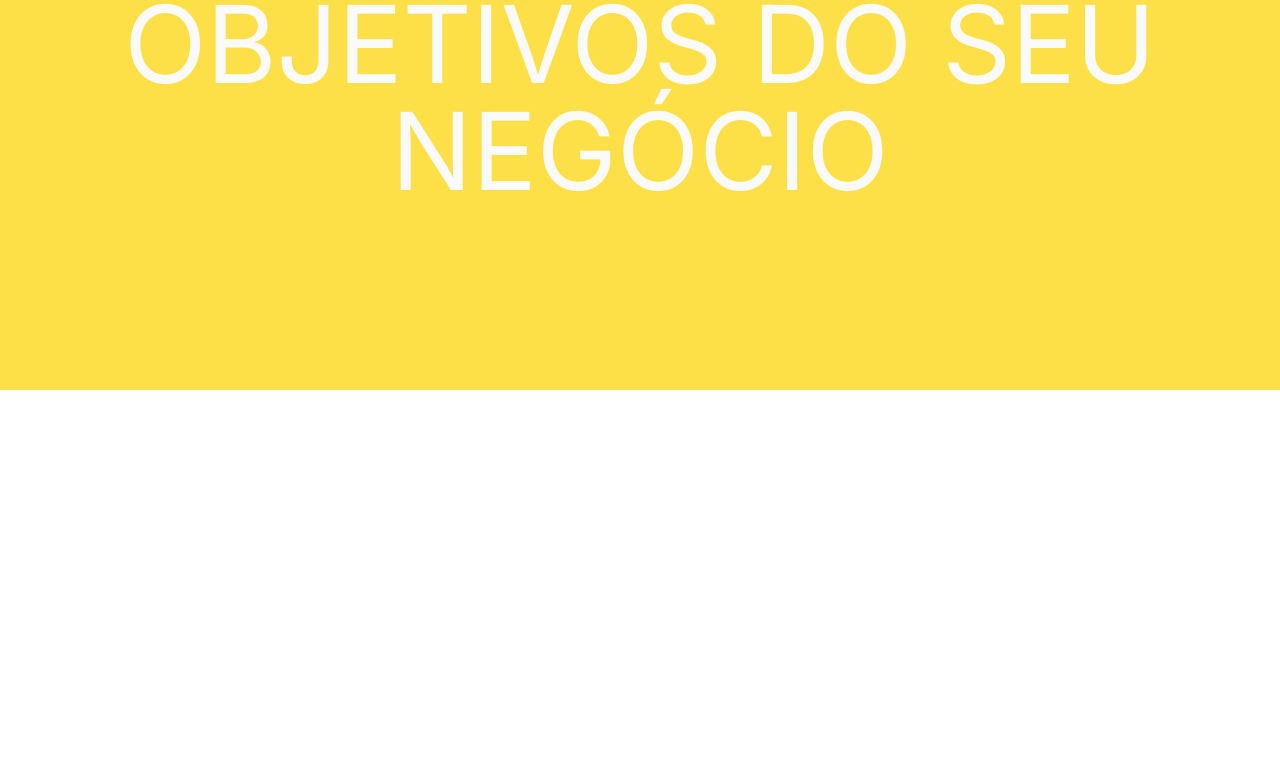
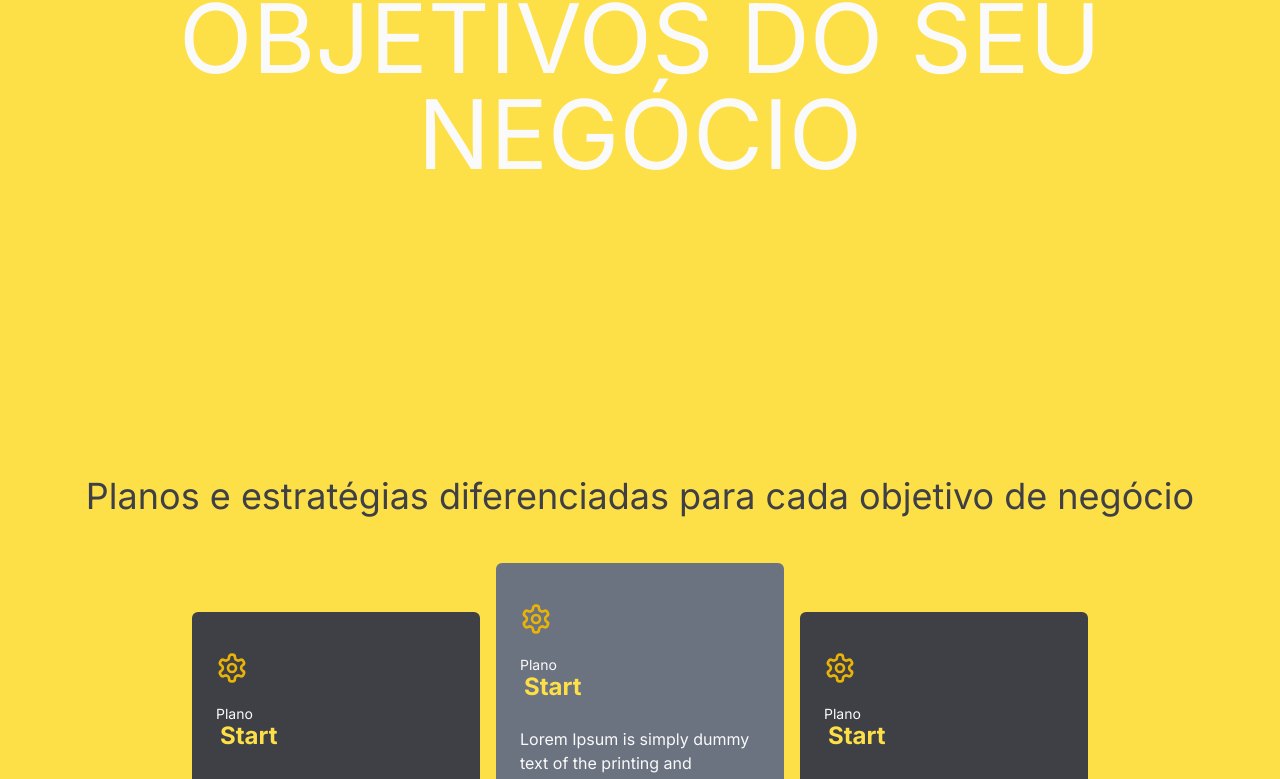
Before and after one commit to pdrolucasz/warni, a Next.js app: page / in a window 1280 px wide. Shown: the part 2010-2789 px from the top of the page. Built offline with nearby package versions, Linux system fonts and the light colour scheme.

Commit message:
seção de planos

```diff
--- a/src/app/page.tsx
+++ b/src/app/page.tsx
@@ -1,6 +1,7 @@
 import { SectionTop } from "@/components/Sections/SectionTop"
 import { SectionServices } from "@/components/Sections/SectionServices"
 import { SectionIntroPlans } from "@/components/Sections/SectionIntroPlans"
+import { SectionPlans } from "@/components/Sections/SectionPlans"
 
 export default function Home() {
 	// https://dev.to/dailydevtips1/tailwind-css-full-screen-video-header-5539
@@ -9,6 +10,7 @@ export default function Home() {
 			<SectionTop />
 			<SectionServices />
 			<SectionIntroPlans />
+			<SectionPlans />
 			<div className="min-h-screen" />
 		</main>
 	)
--- a/src/components/Global/Buttons/Button.tsx
+++ b/src/components/Global/Buttons/Button.tsx
@@ -10,13 +10,11 @@ const button = tv({
 	],
 	variants: {
 		variant: {
-			primary: "bg-yellow-600 text-white hover:bg-yellow-700",
 			ghost: "rounded-md px-2 hover:bg-zinc-50 shadow-none text-zinc-500 ",
-			outline: "border border-zinc-300 text-zinc-700 hover:bg-zinc-50 ",
 		},
 	},
 	defaultVariants: {
-		variant: "outline",
+		variant: "ghost",
 	},
 })
 
--- a/src/components/Global/Carousel/index.tsx
+++ b/src/components/Global/Carousel/index.tsx
@@ -1,20 +1,30 @@
 "use client"
 
-import { ChevronLeft, ChevronRight } from "lucide-react"
-import { FC, ReactNode, Children, useState, useEffect } from "react"
-import { useAutoAnimate } from "@formkit/auto-animate/react"
+import { FC, ReactNode, Children, useState, useEffect, ReactElement, cloneElement, useRef } from "react"
 
 import { useMediaQuery } from "react-responsive"
+import { ChevronLeft, ChevronRight } from "lucide-react"
+import { useAutoAnimate } from "@formkit/auto-animate/react"
+import { useScroll, useTransform, motion } from "framer-motion"
 
 import { Button } from "../Buttons/Button"
 
 interface CarouselProps {
 	children: ReactNode
+	middleCardUpped?: boolean
+	leftButtonClassName?: string
+	rightButtonClassName?: string
 }
 
-export const Carousel: FC<CarouselProps> = ({ children: slides }) => {
+export const Carousel: FC<CarouselProps> = ({
+	children: slides,
+	middleCardUpped = false,
+	leftButtonClassName = "",
+	rightButtonClassName = "",
+}) => {
 	const [startIndex, setStartIndex] = useState(0)
 	const [visibleCount, setVisibleCount] = useState(1)
+	const [visibleCards, setVisibleCards] = useState([] as ReactElement[])
 	const [parent] = useAutoAnimate({
 		duration: 500,
 	})
@@ -24,8 +34,6 @@ export const Carousel: FC<CarouselProps> = ({ children: slides }) => {
 	const isSmall = useMediaQuery({ query: "(max-width: 640px)" })
 	const isMedium = useMediaQuery({ query: "(min-width: 641px) and (max-width: 1024px)" })
 	const isLarge = useMediaQuery({ query: "(min-width: 1025px)" })
-
-	const visibleCards = Children.toArray(slides).slice(startIndex, startIndex + visibleCount)
 
 	const scrollLeft = () => {
 		if (startIndex > 0) {
@@ -39,33 +47,68 @@ export const Carousel: FC<CarouselProps> = ({ children: slides }) => {
 		}
 	}
 
+	const target = useRef(null)
+	const { scrollYProgress } = useScroll({
+		target,
+		offset: [
+			[0, 0.75],
+			[0.5, 0.6],
+		],
+	})
+
+	const translateY = useTransform(scrollYProgress, [0, 1], [-24, -80]) // 5rem = 80px
+
 	useEffect(() => {
 		if (isLarge) setVisibleCount(3)
 		if (isMedium) setVisibleCount(2)
 		if (isSmall) setVisibleCount(1)
 	}, [isSmall, isMedium, isLarge])
 
+	useEffect(() => {
+		setVisibleCards(Children.toArray(slides).slice(startIndex, startIndex + visibleCount) as ReactElement[])
+	}, [slides, startIndex, visibleCount])
+
 	return (
-		<div className="relative">
+		<div className="relative" ref={target}>
 			<div className="flex w-2/12 items-center">
 				<Button
 					onClick={scrollLeft}
 					variant="ghost"
-					className="absolute -left-10 top-1/2 rounded-full bg-yellow-300 p-1 hover:bg-yellow-500"
+					className={`absolute -left-10 top-1/2 rounded-full bg-yellow-300 p-1 hover:bg-yellow-500 ${leftButtonClassName}`}
 				>
-					<ChevronLeft className="h-6 w-6 text-white" />
+					<ChevronLeft className="h-6 w-6 text-zinc-50" />
 				</Button>
 			</div>
 			<div className="flex space-x-4" ref={parent}>
-				{visibleCards}
+				{visibleCards.map((card, index) => {
+					if (index === 1 && middleCardUpped && isLarge) {
+						return (
+							<motion.div
+								key={card.key}
+								style={{
+									translateY,
+								}}
+							>
+								{cloneElement(card, {
+									style: {
+										...card.props.style,
+										// transform: "translateY(-5rem)",
+										background: "#6b7280",
+									},
+								})}
+							</motion.div>
+						)
+					}
+					return card
+				})}
 			</div>
 			<div className="flex w-2/12 items-center">
 				<Button
 					onClick={scrollRight}
 					variant="ghost"
-					className="absolute -right-10 top-1/2 rounded-full bg-yellow-300 p-1 hover:bg-yellow-500"
+					className={`absolute -right-10 top-1/2 rounded-full bg-yellow-300 p-1 hover:bg-yellow-500 ${rightButtonClassName}`}
 				>
-					<ChevronRight className="h-6 w-6 text-white" />
+					<ChevronRight className="h-6 w-6 text-zinc-50" />
 				</Button>
 			</div>
 		</div>
--- /dev/null
+++ b/src/components/Sections/SectionPlans/index.tsx
@@ -0,0 +1,47 @@
+import { FC } from "react"
+import { Settings } from "lucide-react"
+
+import { Carousel } from "@/components/Global/Carousel"
+
+export const SectionPlans: FC = () => {
+	return (
+		<section className="flex min-h-screen flex-col items-center justify-center gap-24 bg-yellow-300 text-zinc-700">
+			<h1 className="relative text-center text-2xl lg:text-4xl">
+				Planos e estratégias diferenciadas para cada objetivo de negócio
+			</h1>
+			<div className="mx-auto flex items-center justify-center">
+				<Carousel
+					middleCardUpped
+					leftButtonClassName="bg-zinc-400 p-1 hover:bg-zinc-500"
+					rightButtonClassName="bg-zinc-400 p-1 hover:bg-zinc-500"
+				>
+					{Array(10)
+						.fill(null)
+						.map((_, index) => (
+							<div
+								key={index}
+								className="group flex max-w-72 flex-col gap-6 rounded-md bg-zinc-700 px-6 py-10 text-zinc-50"
+							>
+								<Settings className="h-8 w-8 text-yellow-500 transition-all" />
+								<h2 className="relative text-sm leading-3">
+									Plano
+									<span className="ml-1 block text-2xl font-bold text-yellow-300">Start</span>
+								</h2>
+								<p className="text-md">
+									Lorem Ipsum is simply dummy text of the printing and typesetting industry. Lorem
+									Ipsum has been the industry standard dummy text ever since the 1500s
+								</p>
+								<ul className="list-disc px-8">
+									<li className="text-sm">Planejamento</li>
+									<li className="text-sm">Jornalismo e redação</li>
+									<li className="text-sm">Design e criação</li>
+									<li className="text-sm">Gestão de anúncios pagos</li>
+									<li className="text-sm">Análise estratégica</li>
+								</ul>
+							</div>
+						))}
+				</Carousel>
+			</div>
+		</section>
+	)
+}
--- a/src/components/Sections/SectionServices/index.tsx
+++ b/src/components/Sections/SectionServices/index.tsx
@@ -6,9 +6,9 @@ import { Carousel } from "@/components/Global/Carousel"
 export const SectionServices: FC = () => {
 	return (
 		<section className="flex min-h-screen flex-col items-center justify-center gap-6 text-zinc-700">
-			<h1 className="relative whitespace-pre text-center text-2xl lg:text-4xl">
-				Mix completo de soluções{"\n"}
-				<span className="font-bold">
+			<h1 className="relative text-center text-2xl lg:text-4xl">
+				Mix completo de soluções
+				<span className="block font-bold">
 					para sua empresa
 					<span className="absolute bottom-0 -z-10 h-4 w-1/2 -translate-x-32 transform bg-yellow-300 lg:-translate-x-44" />
 				</span>
```
